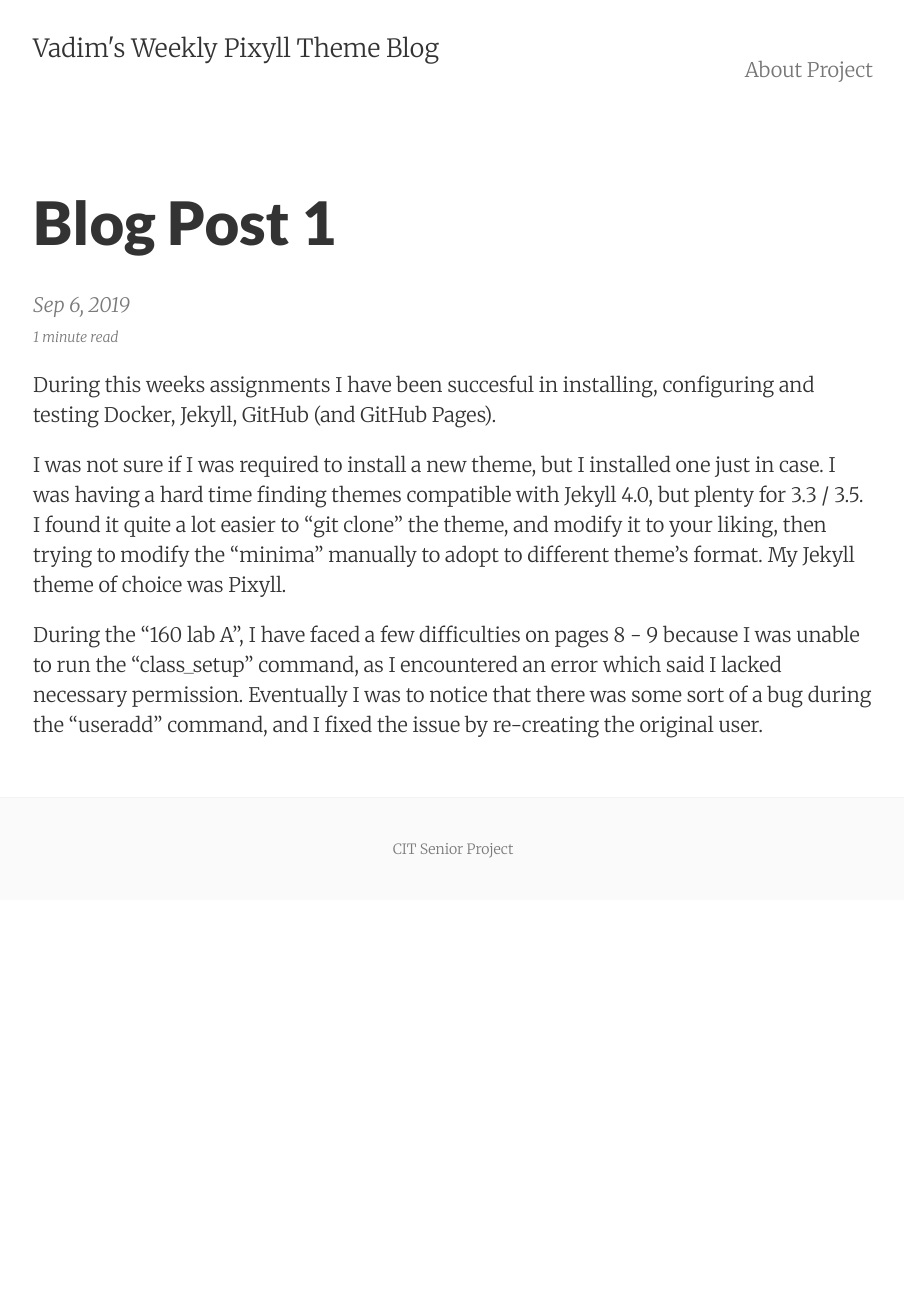
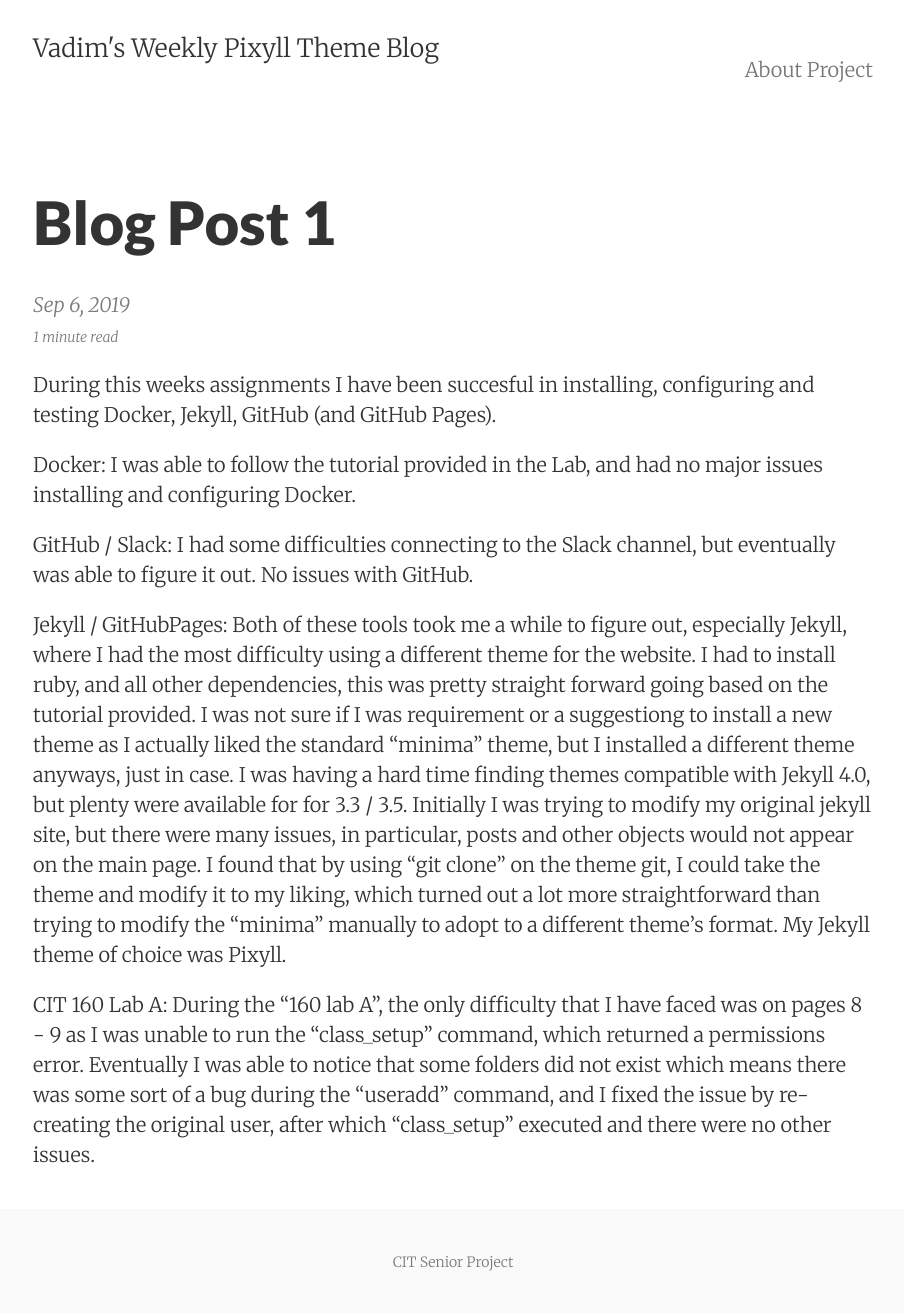
Before and after one commit to csunvadim/weekly_blog, a Jekyll site: the page built from _posts/2019-09-06-post-1.md, in a window 1280 px wide. Shown: the whole page, without its empty margins (187-1091 px from the left). Built offline with Jekyll 4.4.1, drawn with Linux system fonts in a browser that asks for light colours; before the commit the page ends 900 px from its top, so only the background shows below that.

Commit message:
added details to the post

```diff
--- a/_posts/2019-09-06-post-1.md
+++ b/_posts/2019-09-06-post-1.md
@@ -1,16 +1,27 @@
 ---
 layout:     post
 title:      Blog Post 1
-date:       2019-09-06 10:05:29
+date:       2019-09-06 10:39:29
 summary:    Summary for weeks 1 - 2.
 categories: jekyll pixyll
 ---
 During this weeks assignments I have been succesful in installing, configuring and testing Docker, Jekyll, GitHub (and GitHub Pages).
 
-I was not sure if I was required to install a new theme, but I installed one just in case.
-I was having a hard time finding themes compatible with Jekyll 4.0, but plenty for 3.3 / 3.5.
-I found it quite a lot easier to "git clone" the theme, and modify it to your liking, then trying to modify the "minima" manually to adopt to different theme's format.
+Docker:
+I was able to follow the tutorial provided in the Lab, and had no major issues installing and configuring Docker.
+
+GitHub / Slack:
+I had some difficulties connecting to the Slack channel, but eventually was able to figure it out. No issues with GitHub.
+
+Jekyll / GitHubPages:
+Both of these tools took me a while to figure out, especially Jekyll, where I had the most difficulty using a different theme for the website.
+I had to install ruby, and all other dependencies, this was pretty straight forward going based on the tutorial provided.
+I was not sure if I was requirement or a suggestiong to install a new theme as I actually liked the standard "minima" theme, but I installed a different theme anyways, just in case.
+I was having a hard time finding themes compatible with Jekyll 4.0, but plenty were available for for 3.3 / 3.5.
+Initially I was trying to modify my original jekyll site, but there were many issues, in particular, posts and other objects would not appear on the main page.
+I found that by using "git clone" on the theme git, I could take the theme and modify it to my liking, which turned out a lot more straightforward than trying to modify the "minima" manually to adopt to a different theme's format.
 My Jekyll theme of choice was Pixyll.
 
-During the "160 lab A", I have faced a few difficulties on pages 8 - 9 because I was unable to run the "class_setup" command, as I encountered an error which said I lacked necessary permission.
-Eventually I was to notice that there was some sort of a bug during the "useradd" command, and I fixed the issue by re-creating the original user.
+CIT 160 Lab A:
+During the "160 lab A", the only difficulty that I have faced was on pages 8 - 9 as I was unable to run the "class_setup" command, which returned a permissions error.
+Eventually I was able to notice that some folders did not exist which means there was some sort of a bug during the "useradd" command, and I fixed the issue by re-creating the original user, after which "class_setup" executed and there were no other issues.
```
